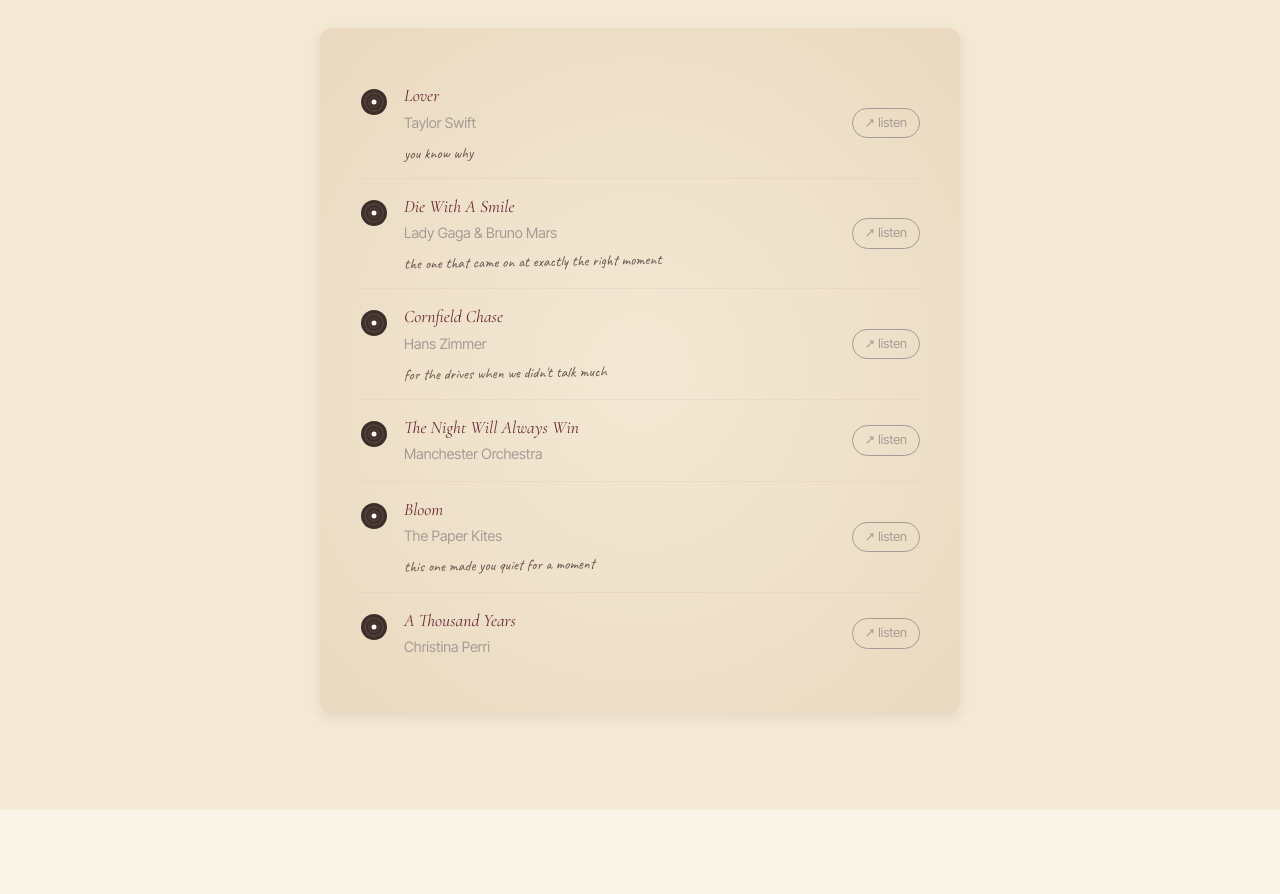
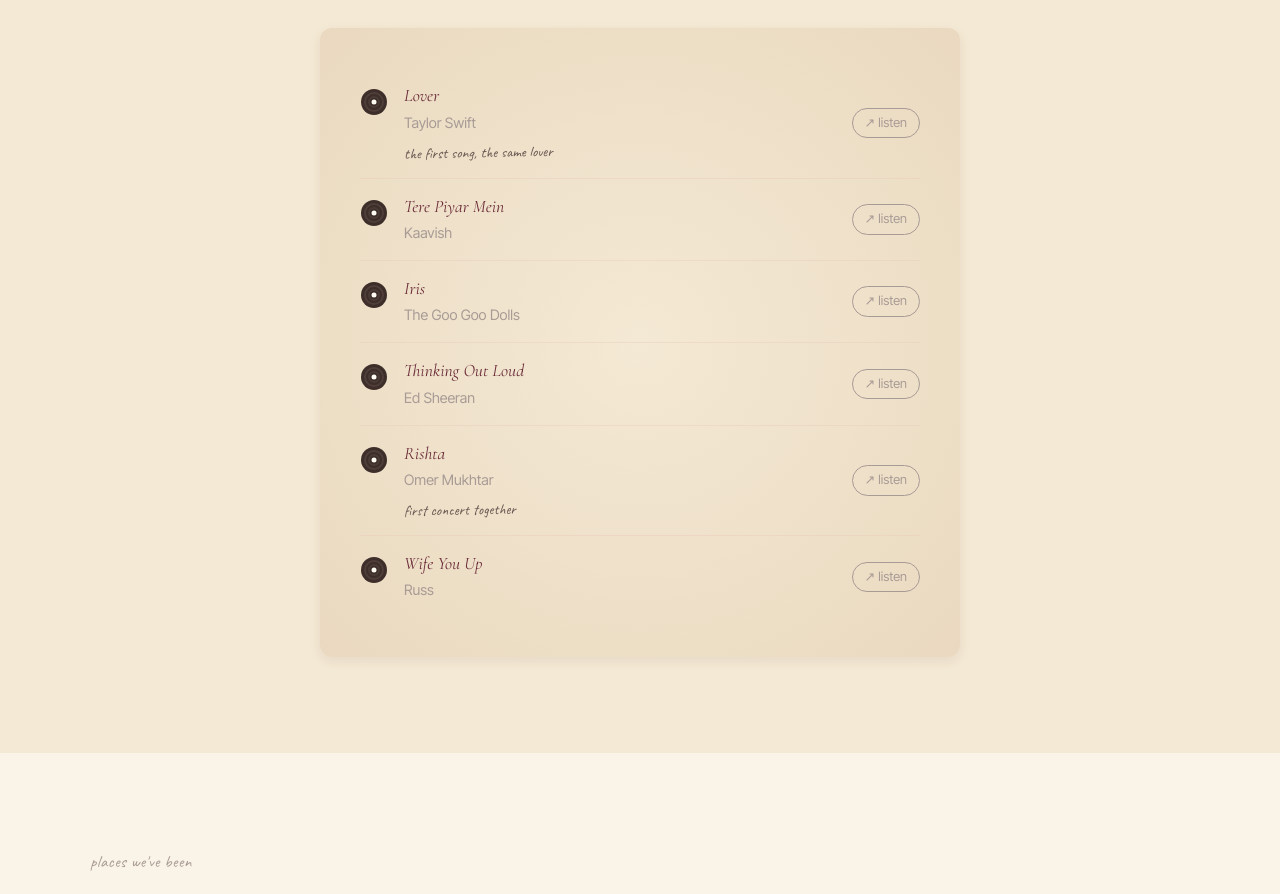
Before and after one commit to abdulraffay-m/personal-website, a React (Vite) app: page /#/ in a window 1280 px wide. Shown: the part 7260-8154 px from the top of the page. Built offline with nearby package versions, Linux system fonts and the light colour scheme.

Commit message:
update: map pins yPct adjusted, new cute letter, real playlist

```diff
--- a/src/content/letter.ts
+++ b/src/content/letter.ts
@@ -3,12 +3,12 @@
 
 export const letter: Letter = {
   date: 'the fourteenth of may, two thousand and twenty-six',
-  greeting: 'my love,',
+  greeting: 'to the girl who knows what she wants,',
   paragraphs: [
-    "two years. i want you to actually sit with that for a second — two years of joyland and car rides where you fall asleep before we even leave the parking lot. two years of watching you look at mountains like they owe you something. two years of you knowing exactly what you want while i'm still figuring out what to order. i don't think you realise what you look like in those moments. i probably shouldn't tell you.",
-    "you made me a travelling maniac. that one is entirely your fault. before you, i had a map and no real reason to use it. now i have a list of places we've been and a longer list of places we're going, and the only thing that makes the second list exciting is that you'll be there for it. arrang khel happened because of you. mushkpuri happened because of you. honestly, you happened, and now i can't stop moving.",
-    "what i know, after all of it, is this: i like sitting next to you, even when you're quiet. i like the version of every trip that only exists because you were in it. i like who i am when i'm with you — not more, not better, just more like myself. you did that without meaning to, and it's probably the best thing anyone has ever done for me.",
-    "so here's to two years. and to year three, and the trip we haven't taken yet, and all the ordinary tuesdays in between. i'd choose every single day again. especially the ones where nothing happened and you were just there.",
+    "two whole years. 730 days. honestly, it still feels like just yesterday i was watching you laugh at joyland, thinking about that punchline for weeks. i didn't know then that you were going to turn my life upside down in the absolute best way possible.",
+    "you somehow made me a travelling maniac. before you, i was perfectly fine staying put. but then came peshawar, arrang khel, balakot, and the mushkpuri trip that never even happened but somehow meant everything. now, my favorite part of going anywhere is just looking over and seeing you in the passenger seat, probably falling asleep before we even hit the highway.",
+    "from those endless husband-wifey moments walking around uni, to the random DHA 2 visits, to surviving fast together — every ordinary day became my favorite memory simply because you were in it. you brought so much light into my life (meray ghar ayi aik nani pari, literally).",
+    "i've loved every single version of us. the sporty era, the soft launch era, the 'sleeping everywhere' era. so here's to two years of you being mine, and here's to a hundred more trips, a thousand more car naps, and a lifetime of looking at you the way you look at the margala hills."
   ],
-  signature: '— Raffay',
+  signature: '— yours, Raffay',
 };
--- a/src/content/places.ts
+++ b/src/content/places.ts
@@ -2,10 +2,10 @@
 import type { Place } from '../types';
 
 export const places: Place[] = [
-  { name: 'Margala Hills',  memory: 'the way you look at mountains',                   xPct: 50, yPct: 21 },
-  { name: 'Arrang Khel',    memory: 'goated trip. the most far one.',                   xPct: 48, yPct: 17 },
-  { name: 'Peshawar',       memory: 'cute soft proposal. you said yes obviously.',      xPct: 38, yPct: 21 },
-  { name: 'DHA 2',          memory: 'random visits to my home that became everything',  xPct: 56, yPct: 29 },
-  { name: 'Mushkpuri',      memory: 'the trip that never was but was everything',       xPct: 51, yPct: 18 },
-  { name: 'Balakot',        memory: 'cute little cameo trip',                           xPct: 52, yPct: 16 },
+  { name: 'Margala Hills',  memory: 'the way you look at mountains',                   xPct: 50, yPct: 45 },
+  { name: 'Arrang Khel',    memory: 'goated trip. the most far one.',                  xPct: 48, yPct: 35 },
+  { name: 'Peshawar',       memory: 'cute soft proposal. you said yes obviously.',     xPct: 38, yPct: 42 },
+  { name: 'DHA 2',          memory: 'random visits to my home that became everything', xPct: 56, yPct: 55 },
+  { name: 'Mushkpuri',      memory: 'the trip that never was but was everything',      xPct: 51, yPct: 40 },
+  { name: 'Balakot',        memory: 'cute little cameo trip',                          xPct: 52, yPct: 38 },
 ];
--- a/src/content/playlist.ts
+++ b/src/content/playlist.ts
@@ -1,3 +1,37 @@
-// src/content/playlist.ts — add your songs here
+// src/content/playlist.ts — real playlist
 import type { Song } from '../types';
-export const playlist: Song[] = [];
+
+export const playlist: Song[] = [
+  {
+    title: 'Lover',
+    artist: 'Taylor Swift',
+    url: 'https://open.spotify.com/track/1dGr1c8CrMLDpV6mPbImSI?si=d413cfb42ff447ca',
+    note: 'the first song, the same lover',
+  },
+  {
+    title: 'Tere Piyar Mein',
+    artist: 'Kaavish',
+    url: 'https://open.spotify.com/track/6JB0h4leDJ4Akabtu42Epd?si=439f9aaa4a4645fd',
+  },
+  {
+    title: 'Iris',
+    artist: 'The Goo Goo Dolls',
+    url: 'https://open.spotify.com/track/2mtVxf50BYsKNtQoz8sfzm?si=1fa9a5cb4fc940c2',
+  },
+  {
+    title: 'Thinking Out Loud',
+    artist: 'Ed Sheeran',
+    url: 'https://open.spotify.com/track/2L6ypr3l5t5mLkY3lXIpZE?si=a6c9bf7ed1174b98',
+  },
+  {
+    title: 'Rishta',
+    artist: 'Omer Mukhtar',
+    url: 'https://open.spotify.com/track/4edGIDAjlUJc4IbqYa7uYp?si=c19613214dee42e9',
+    note: 'first concert together',
+  },
+  {
+    title: 'Wife You Up',
+    artist: 'Russ',
+    url: 'https://open.spotify.com/track/1lmDRuRa12CImUQziVfVw5?si=2346ef2e50b54c5b',
+  },
+];
```
